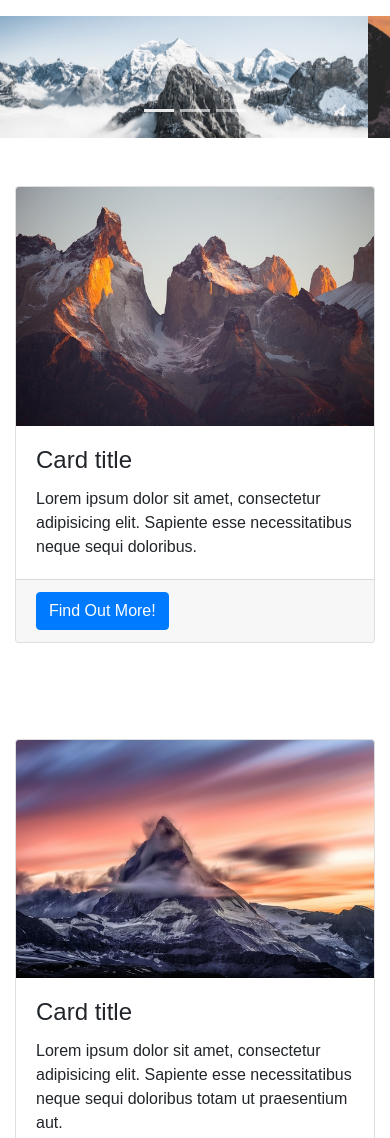
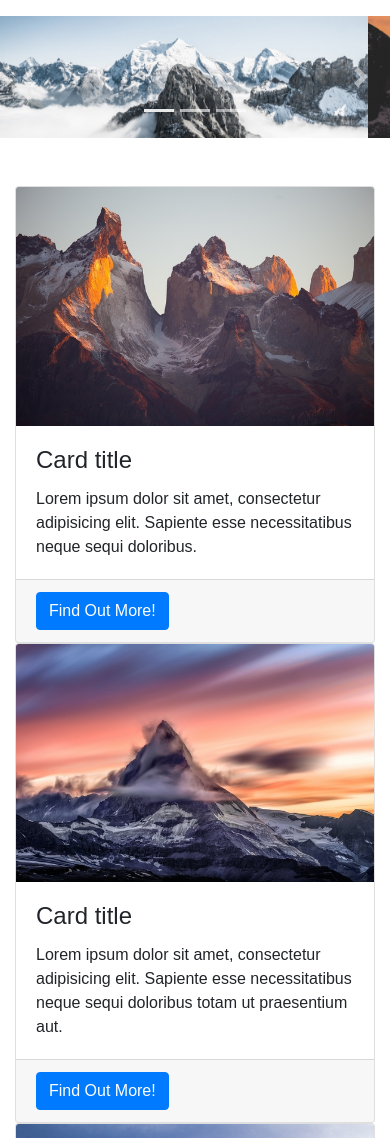
Before and after one commit to bastien-nd/coding-challenge-week, a website built with Parcel: page src/index.html in a window 390 px wide. Shown: the part 1380-2518 px from the top of the page. Built offline with nearby package versions, Linux system fonts and the light colour scheme; a web font is replaced by a local one.

Commit message:
Simplify margins on home cards.

```diff
--- a/src/index.html
+++ b/src/index.html
@@ -191,9 +191,9 @@
 
 
 <!-- Cards -->
-<div class="container">
+<div class="container my-5">
   <div class="row">
-    <div class="col-md-4 mb-5 mt-5">
+    <div class="col-md-4">
       <div class="card h-100">
         <img
           class="card-img-top"
@@ -212,7 +212,7 @@
         </div>
       </div>
     </div>
-    <div class="col-md-4 mb-5 mt-5">
+    <div class="col-md-4">
       <div class="card h-100">
         <img
           class="card-img-top"
@@ -232,7 +232,7 @@
         </div>
       </div>
     </div>
-    <div class="col-md-4 mb-5 mt-5">
+    <div class="col-md-4">
       <div class="card h-100">
         <img
           class="card-img-top"
```
